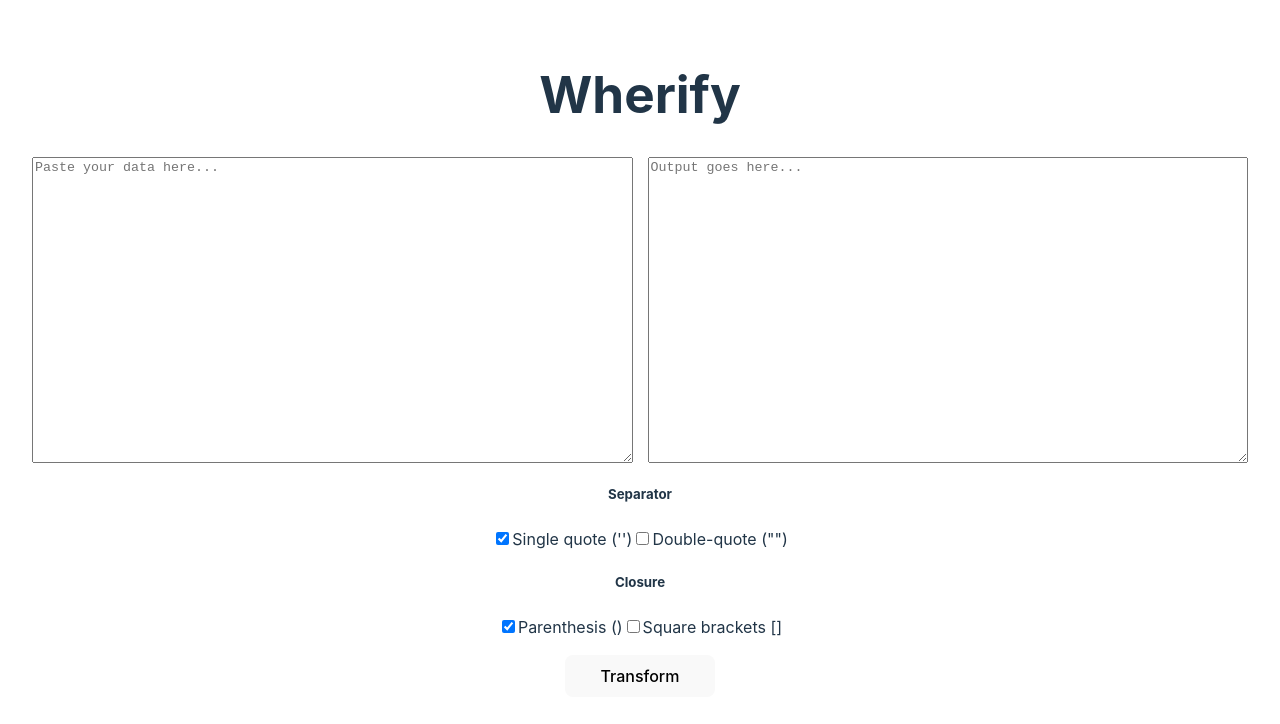
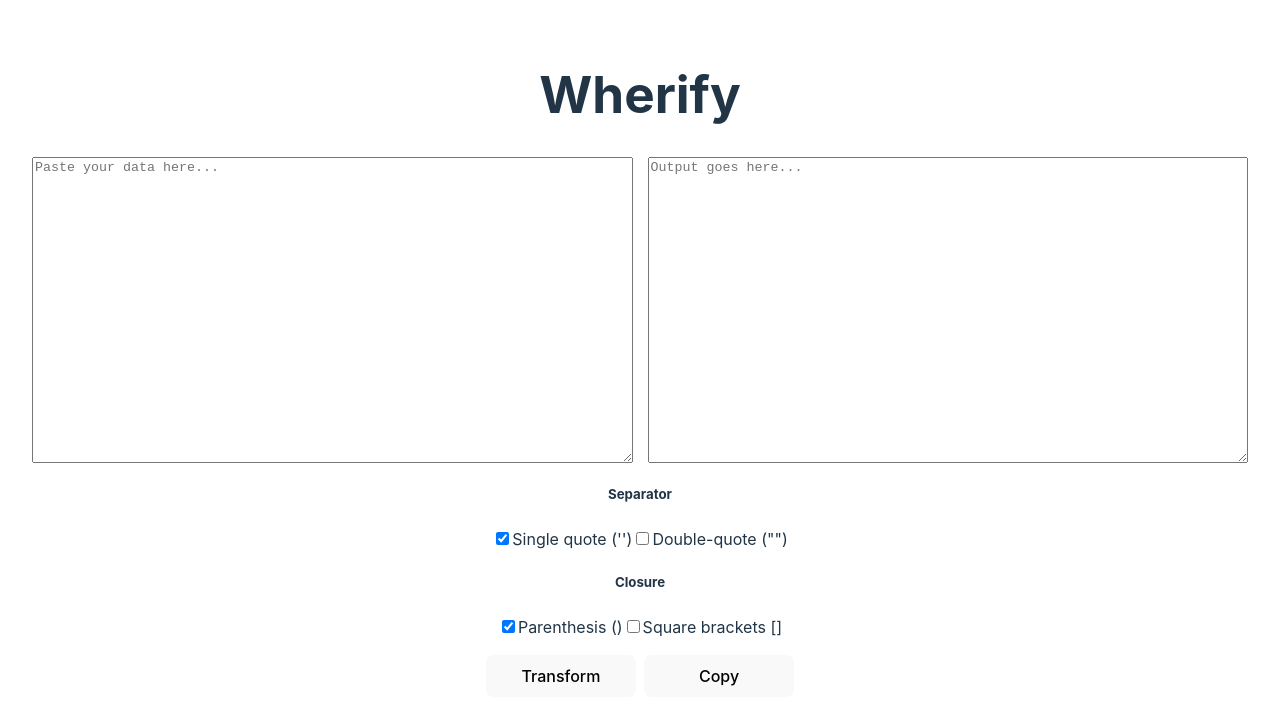
Before and after one commit to jsgaonac/wherify, a React (Vite) app: page / in a window 1280 px wide. Shown: the top 724 px of the page. Built offline with nearby package versions, Linux system fonts and the light colour scheme.

Commit message:
Add button to copy to clipboard

```diff
--- a/src/App.css
+++ b/src/App.css
@@ -27,3 +27,12 @@ section.options {
     margin-right: .5rem;
   }
 }
+
+.action-group {
+  display: flex;
+  justify-content: center;
+}
+
+.action-group > button:not(:first-child) {
+  margin-left: .5rem;
+}
--- a/src/App.tsx
+++ b/src/App.tsx
@@ -49,6 +49,10 @@ function App() {
         setIsProcessing(false);
     }
 
+    function copyToClipboard() {
+        void navigator.clipboard.writeText(dataOut?.current?.value ?? '');
+    }
+
     return (
         <div>
             <Header />
@@ -70,9 +74,13 @@ function App() {
                         onAddBracketsChanged={(isAddBrackets: boolean) => setIsAddBrackets(isAddBrackets)}
                     />
 
-                <button id="transform-btn" onClick={transform} disabled={isProcessing}>
-                    {isProcessing ? "Working on it..." : "Transform"}
-                </button>
+                <div className="action-group">
+                    <button id="transform-btn" onClick={transform} disabled={isProcessing}>
+                        {isProcessing ? "Working on it..." : "Transform"}
+                    </button>
+
+                    <button title="Copy to clipboard" onClick={copyToClipboard}>Copy</button>
+                </div>
             </section>
         </div>
     )
```
